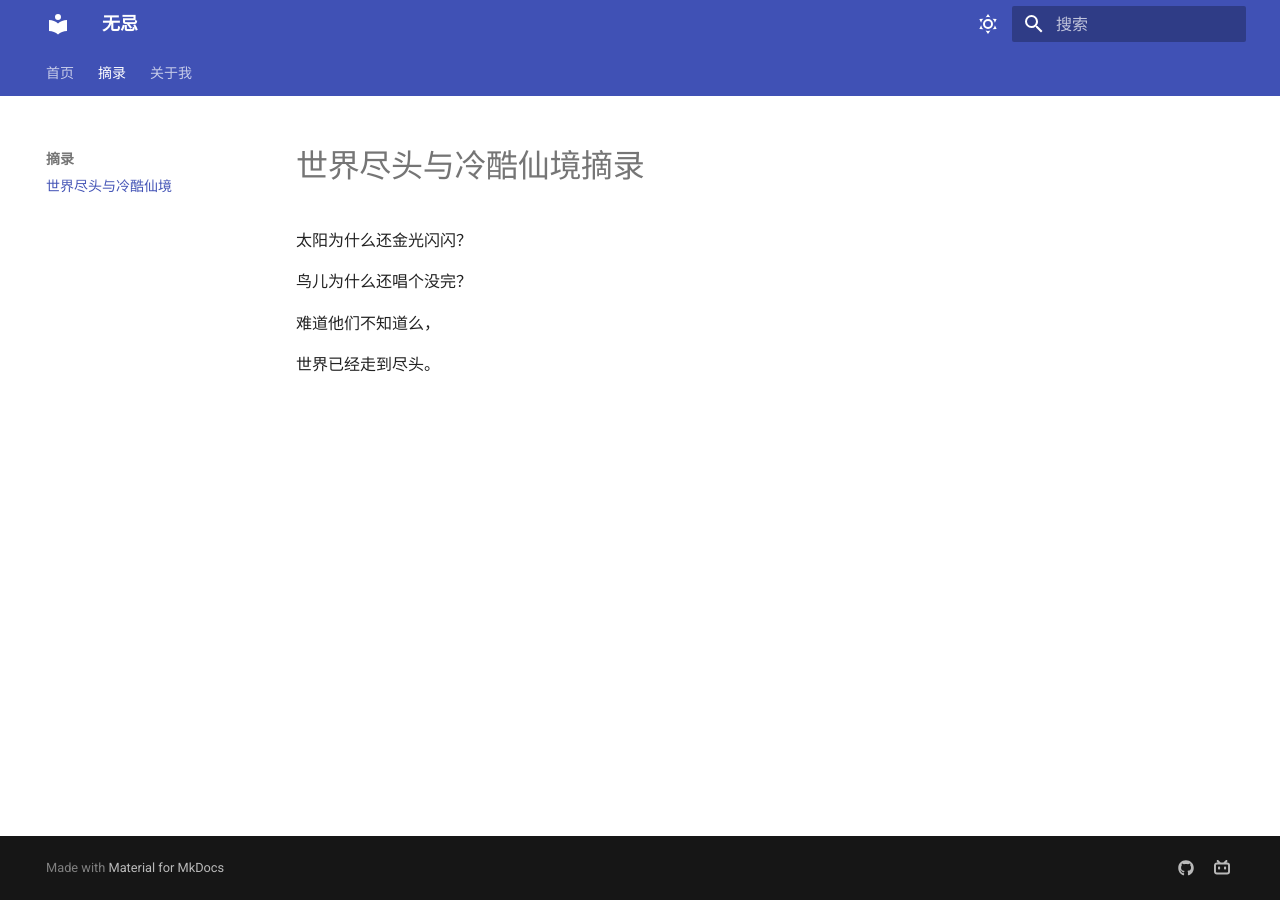
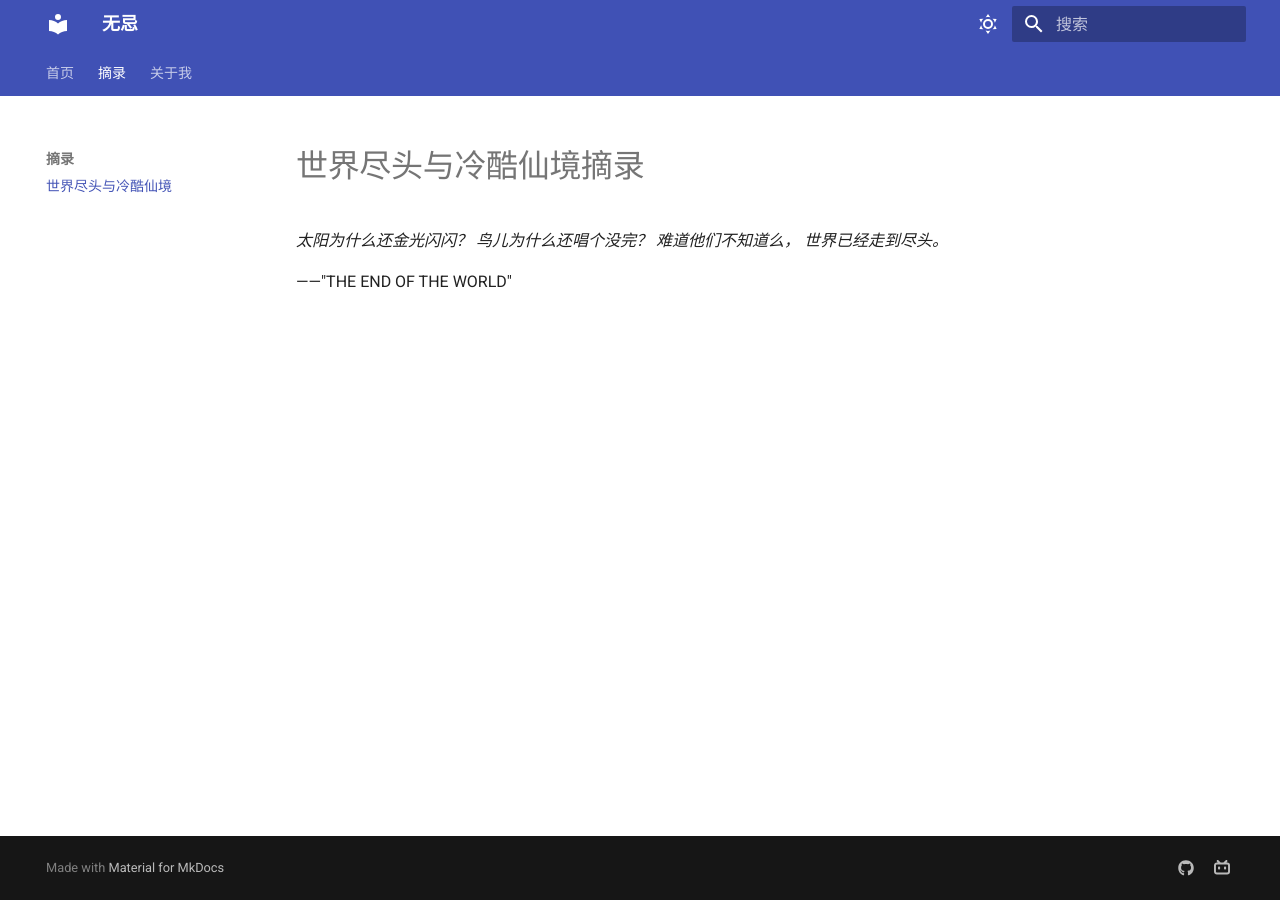
Before and after one commit to Hujiko02/Hujiko02.github.io, an MkDocs documentation site: the page built from docs/extract/End of the World and Hard-Boiled Wonderland.md, in a window 1280 px wide. Built offline with MkDocs 1.6.1 and Material for MkDocs 9.7.7, drawn with Linux system fonts in a browser that asks for light colours.

Commit message:
添加摘录

```diff
--- a/docs/extract/End of the World and Hard-Boiled Wonderland.md
+++ b/docs/extract/End of the World and Hard-Boiled Wonderland.md
@@ -1,9 +1,8 @@
 # 世界尽头与冷酷仙境摘录
 
-太阳为什么还金光闪闪？
+*太阳为什么还金光闪闪？*
+*鸟儿为什么还唱个没完？*
+*难道他们不知道么，*
+*世界已经走到尽头。*
 
-鸟儿为什么还唱个没完？
-
-难道他们不知道么，
-
-世界已经走到尽头。
+——"THE END OF THE WORLD"
```
Also changed, not shown: docs/index.md (+2 -0 lines).
